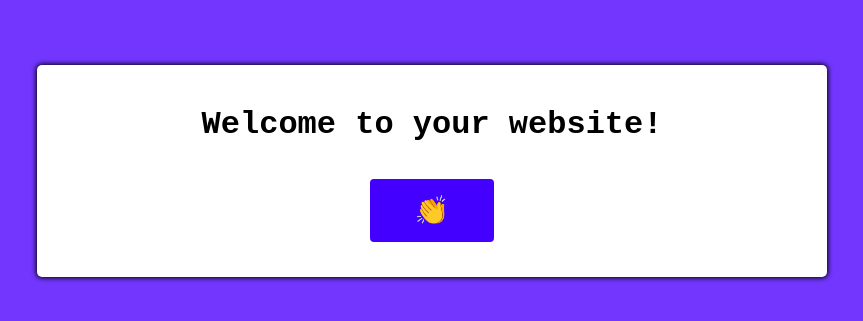
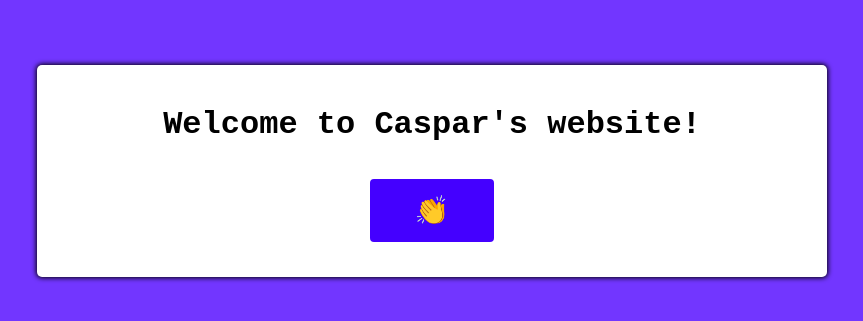
Before and after one commit to Codecademy/deploying-a-static-site-with-netlify-sample, a plain HTML site: page index.html in a window 1280 px wide. Shown: the part 229-550 px from the top of the page, without its empty margins (208-1071 px from the left). Drawn offline with Linux system fonts and the light colour scheme; a web font is replaced by a local one.

Commit message:
Update index.html

```diff
--- a/index.html
+++ b/index.html
@@ -12,7 +12,7 @@
 
 <body>
   <div class="container">
-    <h1>Welcome to your website!</h1>
+    <h1>Welcome to Caspar's website!</h1>
     <button id="clap-button" class="button">👏</button>
   </div>
 </body>
```
